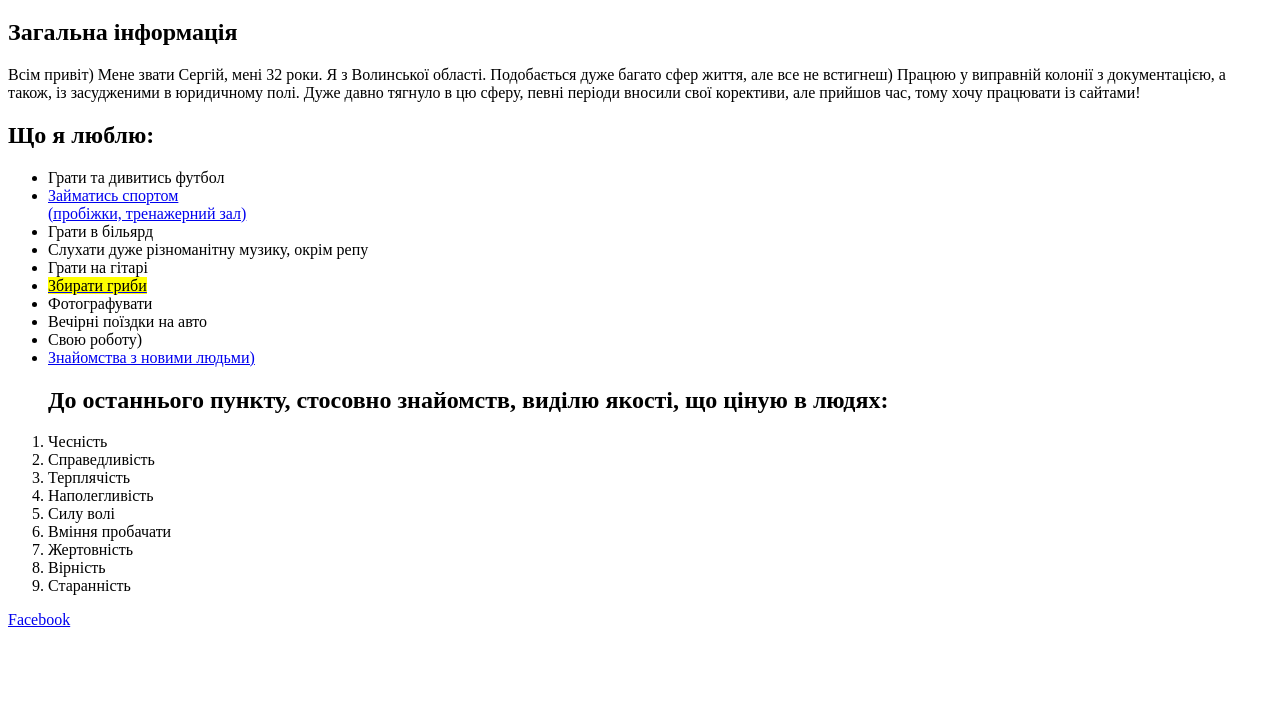
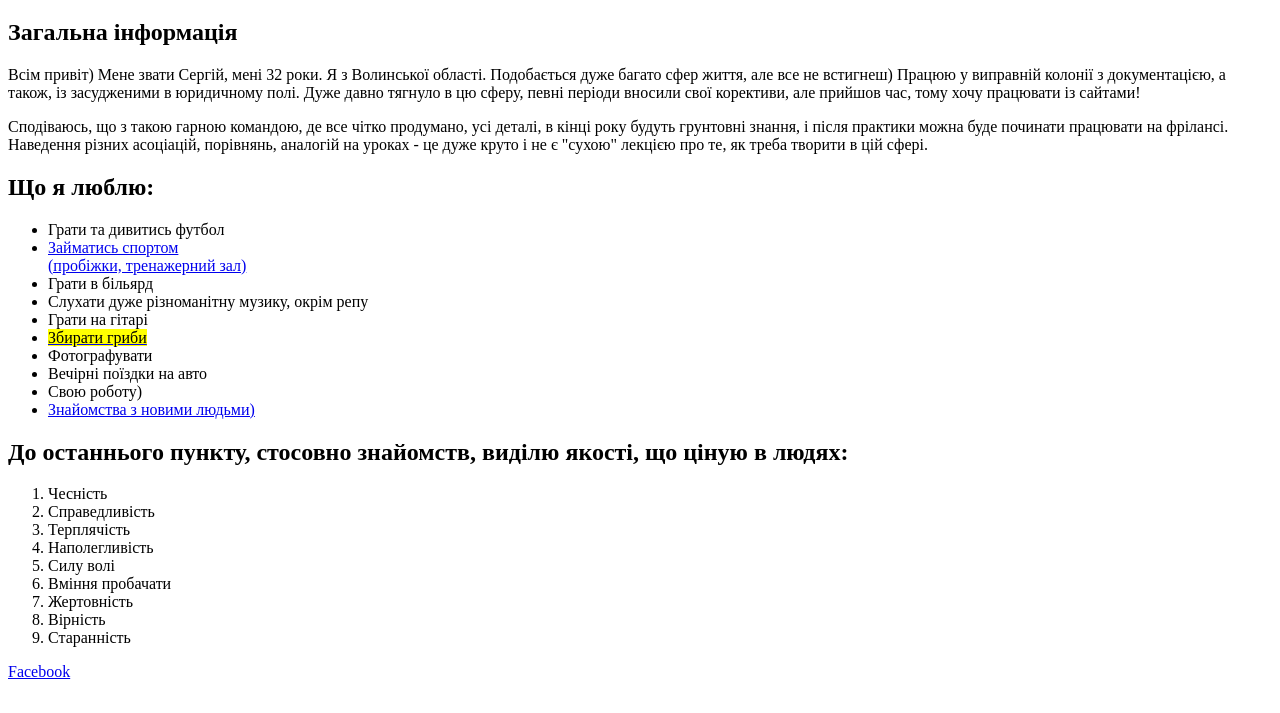
Before and after one commit to SergSmituyh/lessons, a plain HTML site: page lesson_2/lesson_2/index.html in a window 1280 px wide. Shown: the part 87-800 px from the top of the page. Drawn offline with Linux system fonts and the light colour scheme.

Commit message:
Add files via upload

```diff
--- a/lesson_2/lesson_2/index.html
+++ b/lesson_2/lesson_2/index.html
@@ -15,6 +15,9 @@
     <p>
         Всім привіт) Мене звати Сергій,  мені 32 роки. Я з Волинської області. Подобається дуже багато сфер життя, але все не встигнеш) Працюю у виправній колонії з документацією, а також, із засудженими в юридичному полі. Дуже давно тягнуло в цю сферу, певні періоди вносили свої корективи, але прийшов час, тому хочу працювати із сайтами!
     </p>
+    <p>
+        Сподіваюсь, що з такою гарною командою, де все чітко продумано, усі деталі, в кінці року будуть грунтовні знання, і після практики можна буде починати працювати на фрілансі. Наведення різних асоціацій, порівнянь, аналогій на уроках - це дуже круто і не є "сухою" лекцією про те, як треба творити в цій сфері.
+    </p>
     <h2>Що я люблю:</h2>
     <ul>
         <li>Грати та дивитись футбол</li>
@@ -28,10 +31,10 @@
         <li>Свою роботу)</li>
         <li> <a href="#qualities">Знайомства з новими людьми)</a>
         </li>
+    </ul>
         <h2 id="qualities"> До останнього пункту, стосовно знайомств, виділю якості, що ціную в людях:
-                </h2>
-                </ul>
-                <ol>
+        </h2>
+            <ol>
                 <li>Чесність</li>
                 <li>Справедливість</li>
                 <li>Терплячість</li>
```
